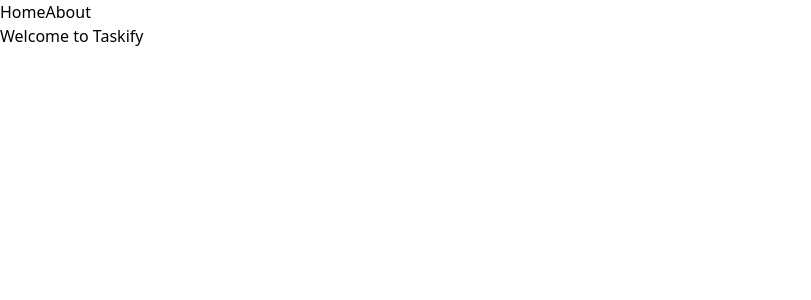
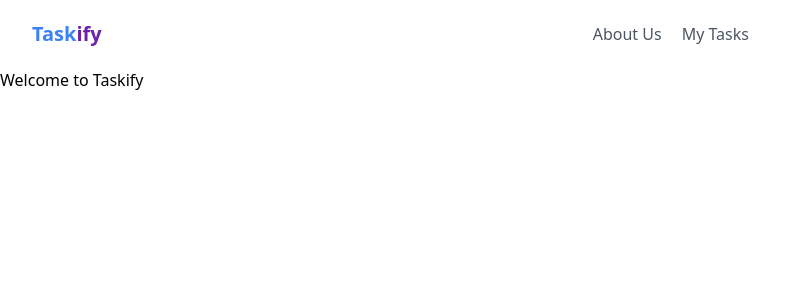
Before and after one commit to BilalChbanat/Taskify-Frontend, a Vue app: page / in a window 1280 px wide. Shown: the top 300 px of the page, without its empty margins (0-811 px from the left). Built offline with nearby package versions, Linux system fonts and the light colour scheme.

Commit message:
featchi all tasks

```diff
--- a/index.html
+++ b/index.html
@@ -5,6 +5,7 @@
     <link rel="icon" href="/favicon.ico">
     <meta name="viewport" content="width=device-width, initial-scale=1.0">
     <title>Vite App</title>
+    <script src="https://cdn.tailwindcss.com"></script>
   </head>
   <body>
     <div id="app"></div>
--- a/package.json
+++ b/package.json
@@ -9,6 +9,7 @@
     "preview": "vite preview"
   },
   "dependencies": {
+    "axios": "^1.6.8",
     "pinia": "^2.1.7",
     "sweetalert2": "^11.10.7",
     "vue": "^3.4.21",
--- a/src/App.vue
+++ b/src/App.vue
@@ -4,17 +4,29 @@ import HelloWorld from './components/HelloWorld.vue'
 </script>
 
 <template>
-  <header>
-    <div class="wrapper">
-      <nav>
-        <RouterLink to="/">Home</RouterLink>
-        <RouterLink to="/about">About</RouterLink>
+  <header class="text-gray-600 body-font">
+    <div class="container mx-auto flex flex-wrap p-5 flex-col md:flex-row items-center">
+      <RouterLink to="/" class="flex title-font font-medium items-center text-gray-900 mb-4 md:mb-0">
+
+        <span class="ml-3 text-xl"><span class="text-blue-500"><b>Task</b></span><span class="text-purple-800"> <b>ify
+            </b></span></span>
+      </RouterLink>
+      <nav class="md:ml-auto md:mr-auto flex flex-wrap items-center text-base justify-center">
+        <RouterLink to="/about" class="mr-5 hover:text-purple-700">About Us</RouterLink>
+        <RouterLink to="/tasks" class="mr-5 hover:text-purple-700">My Tasks</RouterLink>
+
       </nav>
+      <!-- <button
+        class="inline-flex items-center bg-gray-100 border-0 py-1 px-3 focus:outline-none hover:bg-gray-200 rounded text-base mt-4 md:mt-0">Button
+        <svg fill="none" stroke="currentColor" stroke-linecap="round" stroke-linejoin="round" stroke-width="2"
+          class="w-4 h-4 ml-1" viewBox="0 0 24 24">
+          <path d="M5 12h14M12 5l7 7-7 7"></path>
+        </svg>
+      </button> -->
     </div>
   </header>
 
   <RouterView />
 </template>
 
-<style scoped>
-</style>
+<style scoped></style>
--- a/src/router/index.js
+++ b/src/router/index.js
@@ -1,23 +1,29 @@
-import { createRouter, createWebHistory } from 'vue-router'
-import HomeView from '../views/HomeView.vue'
+import { createRouter, createWebHistory } from "vue-router";
+import HomeView from "../views/HomeView.vue";
+import tasksView from "../views/tasks/View.vue";
 
 const router = createRouter({
   history: createWebHistory(import.meta.env.BASE_URL),
   routes: [
     {
-      path: '/',
-      name: 'home',
-      component: HomeView
+      path: "/",
+      name: "home",
+      component: HomeView,
     },
     {
-      path: '/about',
-      name: 'about',
+      path: "/about",
+      name: "about",
       // route level code-splitting
       // this generates a separate chunk (About.[hash].js) for this route
       // which is lazy-loaded when the route is visited.
-      component: () => import('../views/AboutView.vue')
-    }
-  ]
-})
+      component: () => import("../views/AboutView.vue"),
+    },
+    {
+      path: "/tasks",
+      name: "tasks",
+      component: tasksView,
+    },
+  ],
+});
 
-export default router
+export default router;
--- /dev/null
+++ b/src/views/tasks/View.vue
@@ -0,0 +1,64 @@
+<template>
+
+    <div class="py-12">
+        <div class="max-w-7xl mx-auto sm:px-6 lg:px-8">
+            <div class="bg-white overflow-hidden shadow-xl sm:rounded-lg px-4 py-4">
+                <div class="flex items-center justify-between">
+                    <button wire:click="create()"
+                        class="bg-blue-500 hover:bg-blue-700 text-white font-bold py-2 px-4 rounded my-3">Create New
+                        Post</button>
+                    <h2 class="font-semibold text-xl text-gray-800 leading-tight">
+                        Manage My tasks
+                    </h2>
+                </div>
+                <table class="table-fixed w-full">
+                    <thead>
+                        <tr class="bg-gray-100">
+                            <th class="px-4 py-2 w-20">No.</th>
+                            <th class="px-4 py-2">Name</th>
+                            <th class="px-4 py-2">description</th>
+                            <th class="px-4 py-2">status</th>
+                            <th class="px-4 py-2">Action</th>
+                        </tr>
+                    </thead>
+                    <tbody>
+                        <tr>
+                            <td class="border px-4 py-2">1</td>
+                            <td class="border px-4 py-2">Title goes here</td>
+                            <td class="border px-4 py-2">Body</td>
+                            <td class="border px-4 py-2">doing</td>
+                            <td class="border px-4 py-2">
+                                <button wire:click="edit({{ $post->id }})"
+                                    class="bg-blue-400 ml-6 hover:bg-blue-600 text-white font-bold py-2 px-4 rounded">Edit</button>
+                                <button wire:click="delete({{ $post->id }})"
+                                    class="bg-red-400 ml-6 hover:bg-red-600 text-white font-bold py-2 px-4 rounded">Delete</button>
+                            </td>
+                        </tr>
+                    </tbody>
+                </table>
+            </div>
+        </div>
+    </div>
+</template>
+
+<script>
+import axios from 'axios';
+export default {
+    name: 'tasks',
+    data(){
+        return {
+            tasks: []
+        }
+    },
+    mounted(){
+        this.getTasks();
+    },
+    methods:{
+        getTasks(){
+            axios.get('http://127.0.0.1:8000/api/V1/tasks').then(res => {
+                console.log(res);
+            });
+        }
+    },
+}
+</script>
```
Also changed, not shown: 1 other file (tests, documents, lock files or other folders).
